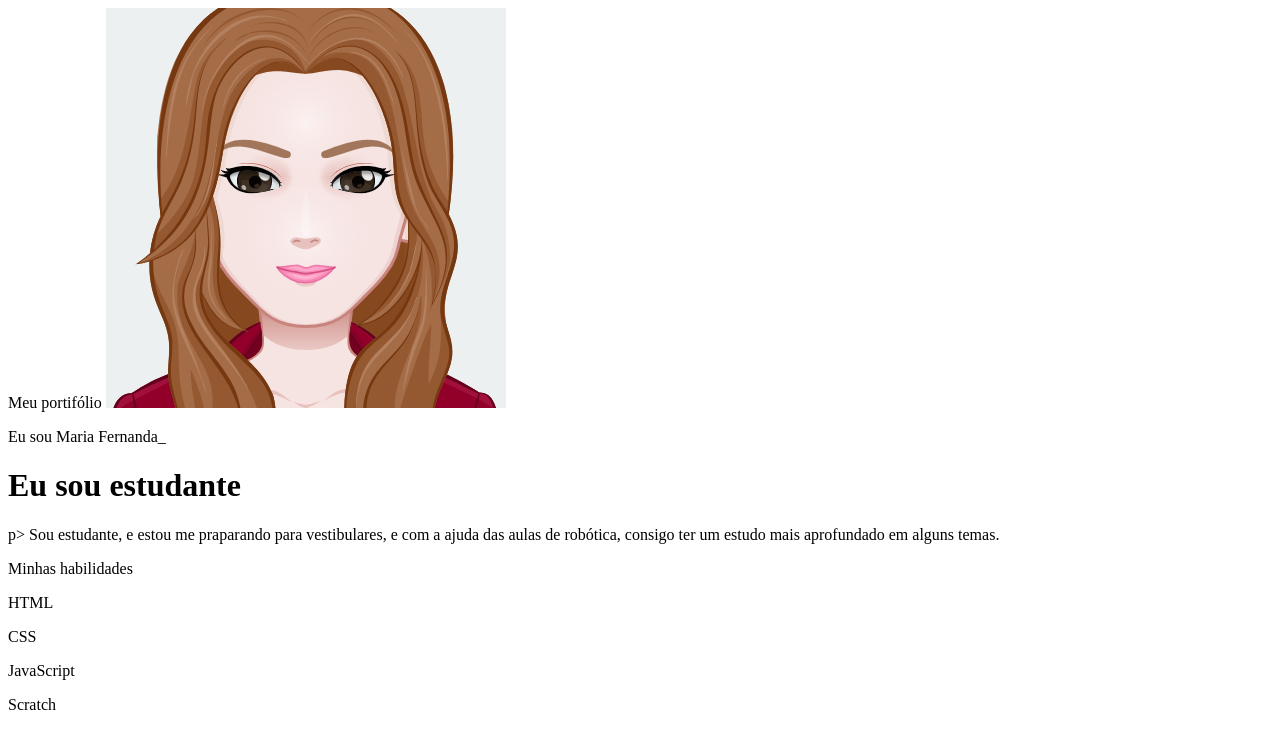
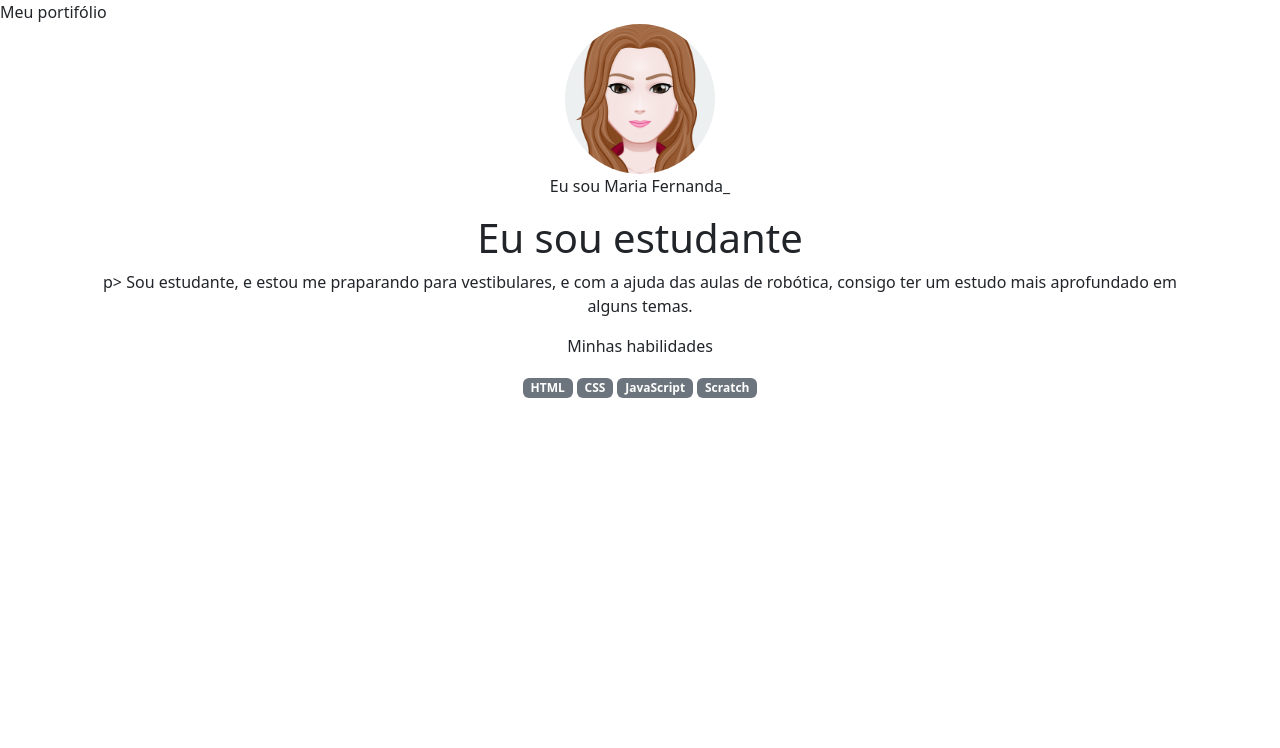
Before and after one commit to Mafer11111/programa-o2Mafer, a plain HTML site: page index.html in a window 1280 px wide. Drawn offline with nearby package versions, Linux system fonts and the light colour scheme.

Commit message:
centralização

```diff
--- a/index.html
+++ b/index.html
@@ -4,11 +4,17 @@
       <meta charset="UTF-8" />
       <meta name="viewport" content="width=device-width, initial-scale= 1.0"
       <title>Meu portifólio</title>
-    </head>
+      <link href="https://cdn.jsdelivr.net/npm/bootstrap@5.3.3/dist/css/bootstrap.min.css" rel="stylesheet" integrity="sha384-QWTKZyjpPEjISv5WaRU9OFeRpok6YctnYmDr5pNlyT2bRjXh0JMhjY6hW+ALEwIH"  crossorigin="anonymous"  />
+      <link rel="stylesheet" href="style.css" />
     <body></body>
 </html>
 <body>
-    <img src="meuAvatar.png" alt="avatar da Maria Fernanda" srcset="" />
+  <header class="container text-center">
+    <img src="meuAvatar.png" alt="avatar da Maria Fernanda"
+    class="rounded-circle"
+ width="150"
+height="150"
+    srcset="" />
     <p>Eu sou Maria Fernanda_</p>
   <h1>Eu sou estudante</h1>
    p>
@@ -18,9 +24,14 @@
   </p>
   <p>Minhas habilidades</p>
   <div>
-    <p>HTML</p>
-    <p>CSS</p>
-    <p>JavaScript</p>
-    <p>Scratch</p>
+    <p class="badge bg-secondary">HTML</p>
+    <p class="badge bg-secondary">CSS</p>
+    <p class="badge bg-secondary">JavaScript</p>
+    <p class="badge bg-secondary">Scratch</p>
   </div>
+  <script
+  src="https://cdn.jsdelivr.net/npm/bootstrap@5.3.3/dist/js/bootstrap.bundle.min.js"
+  integrity="sha384-YvpcrYf0tY3lHB60NNkmXc5s9fDVZLESaAA55NDzOxhy9GkcIdslK1eN7N6jIeHz"
+  crossorigin="anonymous"
+></script>
   </body>
```
